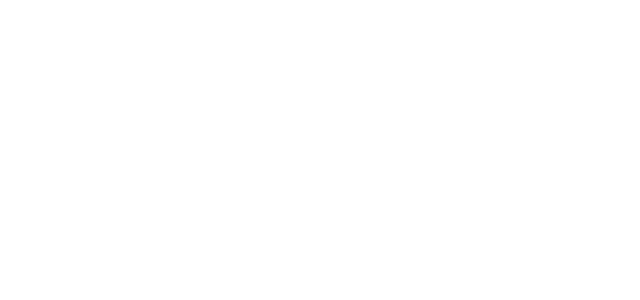
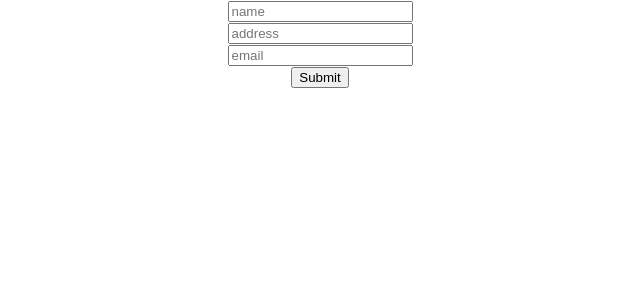
Before and after one commit to Marufhossain112/practice-65, a React (Create React App) app: page /users/add in a window 1280 px wide. Shown: the top 300 px of the page, without its empty margins (320-960 px from the left). Built offline with nearby package versions, Linux system fonts and the light colour scheme.

Commit message:
get data from client

```diff
--- a/package.json
+++ b/package.json
@@ -8,6 +8,7 @@
     "@testing-library/user-event": "^13.5.0",
     "react": "^18.2.0",
     "react-dom": "^18.2.0",
+    "react-router-dom": "^6.4.3",
     "react-scripts": "5.0.1",
     "web-vitals": "^2.1.4"
   },
--- a/src/App.js
+++ b/src/App.js
@@ -1,9 +1,12 @@
-import logo from './logo.svg';
-import './App.css';
+import "./App.css";
+import { RouterProvider } from "react-router-dom";
+import { router } from "./routes/routes";
 
 function App() {
   return (
-    <div className="App"></div>
+    <div className="App">
+      <RouterProvider router={router}></RouterProvider>
+    </div>
   );
 }
 
--- /dev/null
+++ b/src/components/AddUser/AddUser.js
@@ -0,0 +1,50 @@
+import React, { useState } from "react";
+
+const AddUser = () => {
+  const [user, setUser] = useState({
+    name: "Maaruf",
+    email: "maruf@gmail.com",
+  });
+  const handleForm = (event) => {
+    event.preventDefault();
+    console.log(user);
+  };
+  const handleBlur = (event) => {
+    const field = event.target.name;
+    const value = event.target.value;
+    const newUser = { ...user };
+    newUser[field] = value;
+    setUser(newUser);
+  };
+  return (
+    <form onSubmit={handleForm}>
+      <input
+        onBlur={handleBlur}
+        type="text"
+        name="name"
+        placeholder="name"
+        required
+      />{" "}
+      <br />
+      <input
+        onBlur={handleBlur}
+        type="address"
+        name="address"
+        placeholder="address"
+        required
+      />{" "}
+      <br />
+      <input
+        onBlur={handleBlur}
+        type="email"
+        name="email"
+        placeholder="email"
+        required
+      />{" "}
+      <br />
+      <button type="submit">Submit</button>
+    </form>
+  );
+};
+
+export default AddUser;
--- /dev/null
+++ b/src/components/Home/Home.js
@@ -0,0 +1,12 @@
+import React from "react";
+import AddUser from "../AddUser/AddUser";
+
+const Home = () => {
+  return (
+    <div>
+      <AddUser></AddUser>
+    </div>
+  );
+};
+
+export default Home;
--- /dev/null
+++ b/src/routes/routes.js
@@ -0,0 +1,8 @@
+import { createBrowserRouter } from "react-router-dom";
+import AddUser from "../components/AddUser/AddUser";
+import Home from "../components/Home/Home";
+
+export const router = createBrowserRouter([
+  { path: "/", element: <Home></Home> },
+  { path: "/users/add", element: <AddUser></AddUser> },
+]);
```
Also changed, not shown: 1 other file (tests, documents, lock files or other folders).
